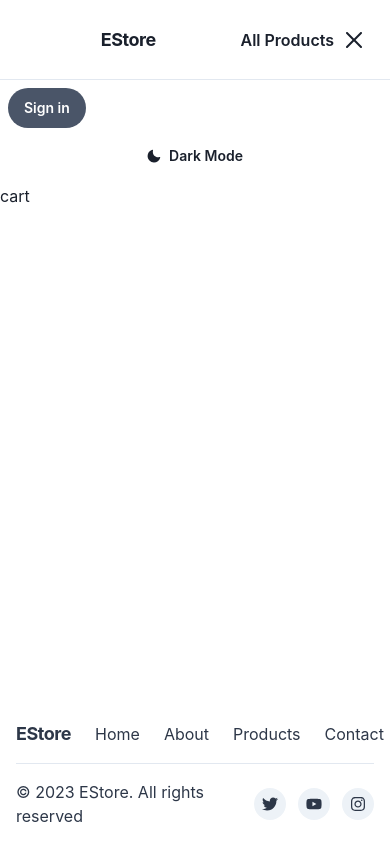
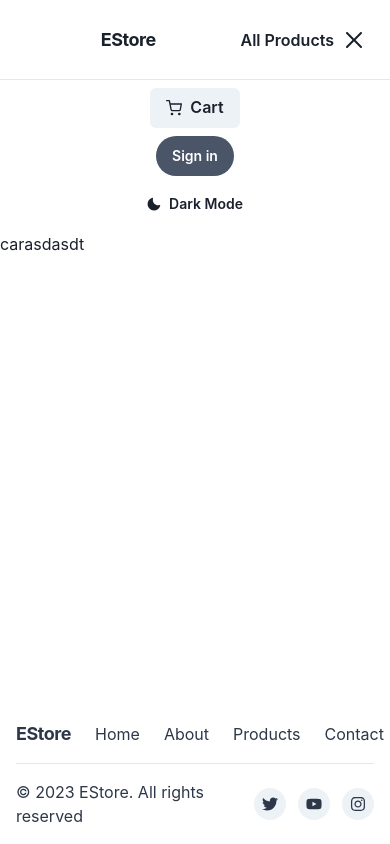
Before and after one commit to Apdo-25/estore, a Next.js app: page /cart in a window 390 px wide. Both pictures are taken after a click on the button 354 px from the left and 39 px from the top of the page. Built offline with nearby package versions, Linux system fonts and the light colour scheme.

Commit message:
mobile menu fix

```diff
--- a/src/components/Header.js
+++ b/src/components/Header.js
@@ -18,7 +18,7 @@ import {
   HamburgerIcon,
   CloseIcon,
 } from "@chakra-ui/icons";
-
+import { useRouter } from "next/router";
 import { FiShoppingCart } from "react-icons/fi";
 
 import Link from "next/link";
@@ -26,6 +26,11 @@ import Link from "next/link";
 const Header = () => {
   const { colorMode, toggleColorMode } = useColorMode();
   const [isMobileMenuOpen, setIsMobileMenuOpen] = useState(false);
+  const router = useRouter();
+
+  const closeMobileMenu = () => {
+    setIsMobileMenuOpen(false);
+  };
 
   const toggleMobileMenu = () => {
     setIsMobileMenuOpen(!isMobileMenuOpen);
@@ -57,7 +62,7 @@ const Header = () => {
             </Text>
           </Link>
         </Flex>
-        <Link href={"products"}>
+        <Link href={"products"} onClick={closeMobileMenu}>
           <Text fontSize={"m"} fontWeight={600}>
             All Products
           </Text>
@@ -82,6 +87,8 @@ const Header = () => {
           display={{ base: "none", md: "flex" }}
         >
           {/* Search Bar */}
+          {router.pathname === "/products" && (
+            <>
               <Input
                 variant="filled"
                 size="sm"
@@ -89,6 +96,7 @@ const Header = () => {
                 rounded="full"
                 maxW="xs"
               />
+
               <Button
                 leftIcon={<SearchIcon />}
                 fontSize={"sm"}
@@ -98,7 +106,8 @@ const Header = () => {
               >
                 Search
               </Button>
-
+            </>
+          )}
           {/* Other Menu Items */}
           <Link href={"/login"}>
             <Button
@@ -129,36 +138,43 @@ const Header = () => {
       </Flex>
 
       {/* Mobile Menu Content */}
+      {/* Mobile Menu */}
+      <Box display={{ base: "block", md: "none" }}>
         {isMobileMenuOpen && (
-        <VStack p={2} spacing={2} align="flex-start">
-          <Link href={"/login"}>
+          <VStack
+            p={2}
+            spacing={2}
+            align="center"
+            w="100%"
+            onClick={closeMobileMenu}
+          >
+            <Link href="/cart">
+              <Button leftIcon={<FiShoppingCart />}>Cart</Button>
+            </Link>
+            <Link href="/login">
               <Button
                 fontSize={"sm"}
                 fontWeight={600}
                 color={"white"}
                 bg={"gray.600"}
                 rounded="full"
-              w="100%"
-              textAlign="left"
               >
                 Sign in
               </Button>
             </Link>
-
             <Button
               onClick={toggleColorMode}
               fontSize={"sm"}
               variant={"ghost"}
               leftIcon={colorMode === "light" ? <MoonIcon /> : <SunIcon />}
               rounded="full"
-            w="100%"
-            textAlign="left"
             >
               {colorMode === "light" ? "Dark" : "Light"} Mode
             </Button>
           </VStack>
         )}
       </Box>
+    </Box>
   );
 };
 
--- a/src/pages/cart.js
+++ b/src/pages/cart.js
@@ -1,7 +1,7 @@
 import React from "react";
 
 const cart = () => {
-  return <div>cart</div>;
+  return <div>carasdasdt</div>;
 };
 
 export default cart;
```
Also changed, not shown: src/pages/product/[id].js (+19 -1 lines). Lines whose indentation alone changed are shown as unchanged.
